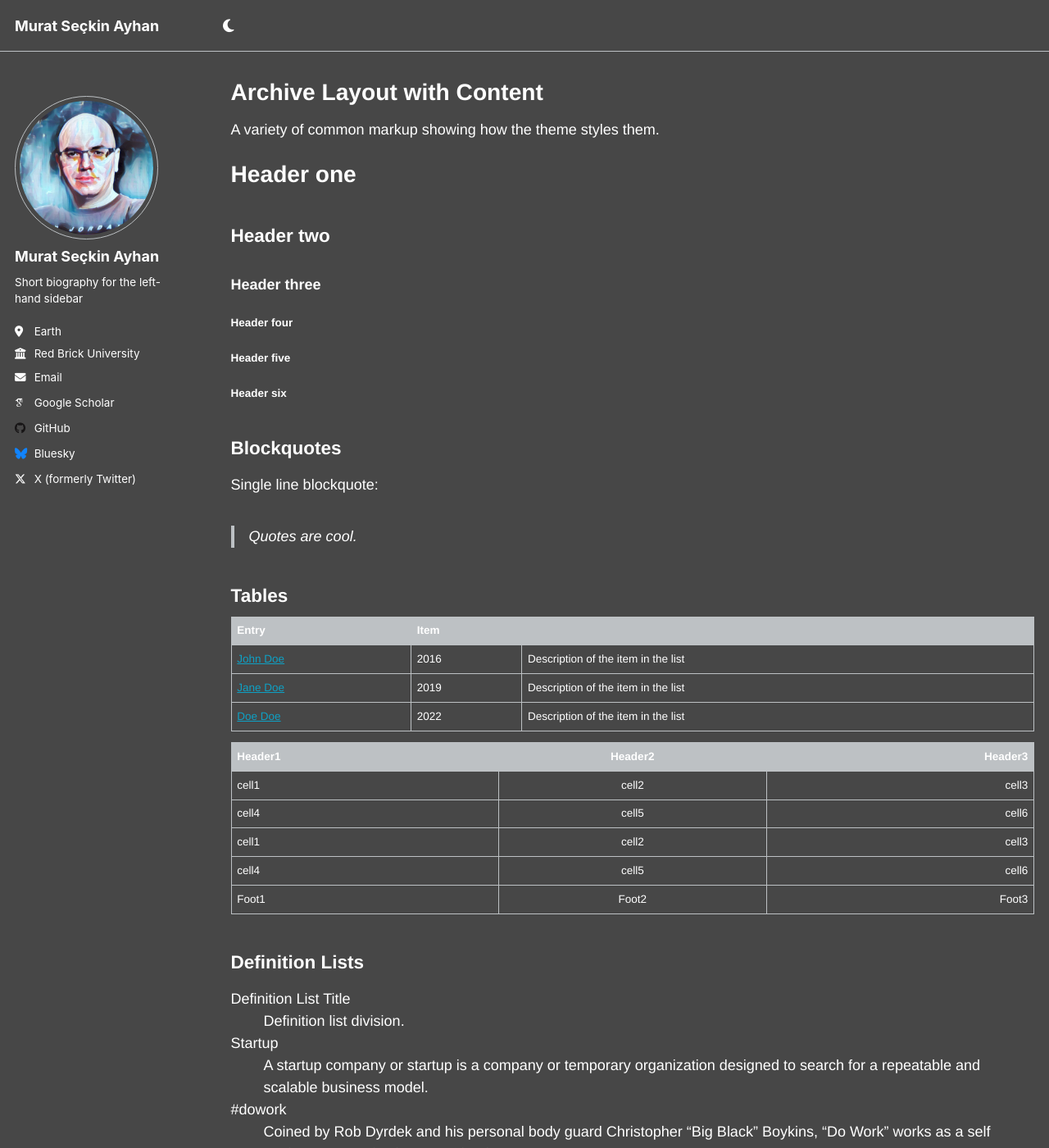
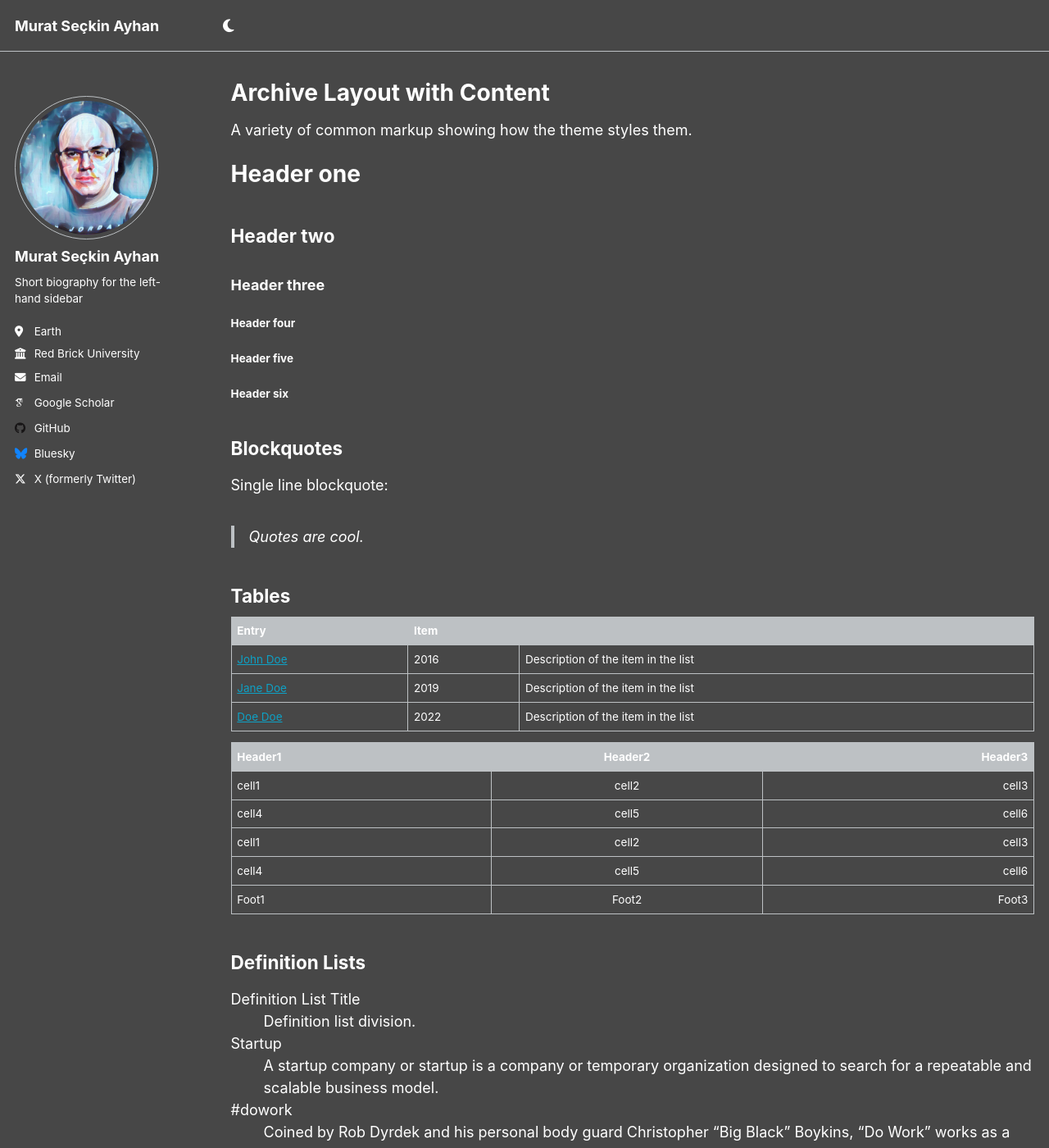
Before and after one commit to msayhan/msayhan.github.io, a Jekyll site: the page built from _pages/archive-layout-with-content.md, in a window 1280 px wide and 1400 px high. Shown: the whole window at 82% size. Built offline with Jekyll 4.4.1, drawn with Linux system fonts in a browser that asks for light colours; some web fonts are replaced; a script that is not in the unit is left out.

Commit message:
font back to sans-serif

```diff
--- a/_sass/_themes.scss
+++ b/_sass/_themes.scss
@@ -39,9 +39,9 @@ $type-size-6                : 0.75em;   // ~12px
 $type-size-7                : 0.6875em; // ~11px
 $type-size-8                : 0.625em;  // ~10px
 
-$global-font-family         : $helvetica; // $sans-serif;
-$header-font-family         : $helvetica; // $sans-serif;
-$caption-font-family        : $helvetica; // $serif;
+$global-font-family         : $sans-serif;
+$header-font-family         : $sans-serif;
+$caption-font-family        : $serif;
 
 /* ==========================================================================
    Breakpoints
```
